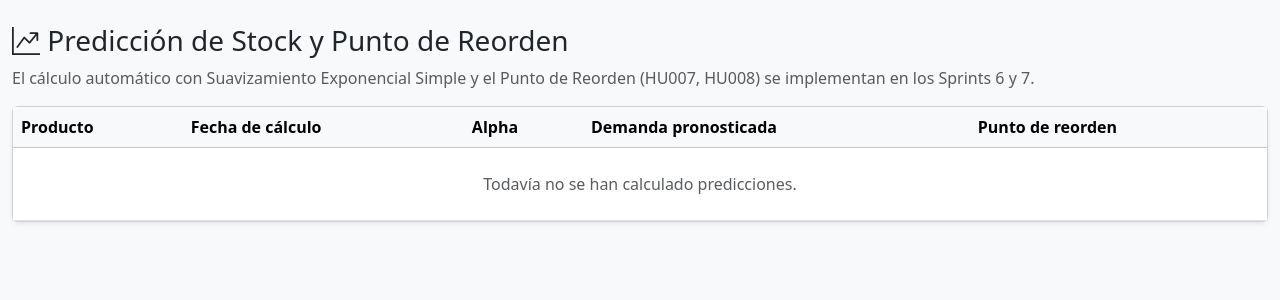
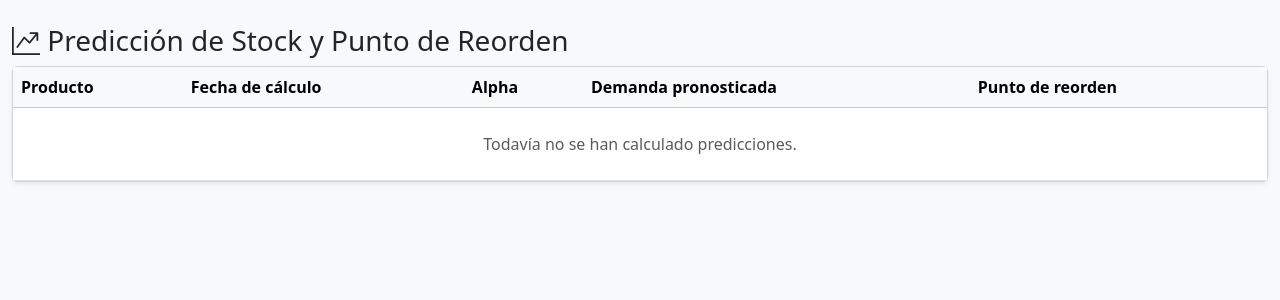
Before and after one commit to axedavi/sistema_inventario, a Django app: page /prediccion/ in a window 1280 px wide. Shown: the part 56-356 px from the top of the page. Run offline with Django 5.2, Linux system fonts and the light colour scheme; the visitor is signed in with stand-in values (Sample User, id 1); data that the repository does not hold is empty.

Commit message:
quita el texto viejo de sprints en la lista de predicciones

```diff
--- a/templates/predicciones/lista.html
+++ b/templates/predicciones/lista.html
@@ -2,7 +2,6 @@
 {% block title %}Predicción de Stock{% endblock %}
 {% block content %}
 <h3><i class="bi bi-graph-up-arrow"></i> Predicción de Stock y Punto de Reorden</h3>
-<p class="text-muted">El cálculo automático con Suavizamiento Exponencial Simple y el Punto de Reorden (HU007, HU008) se implementan en los Sprints 6 y 7.</p>
 <div class="card shadow-sm">
     <div class="table-responsive">
         <table class="table table-hover align-middle mb-0">
```
